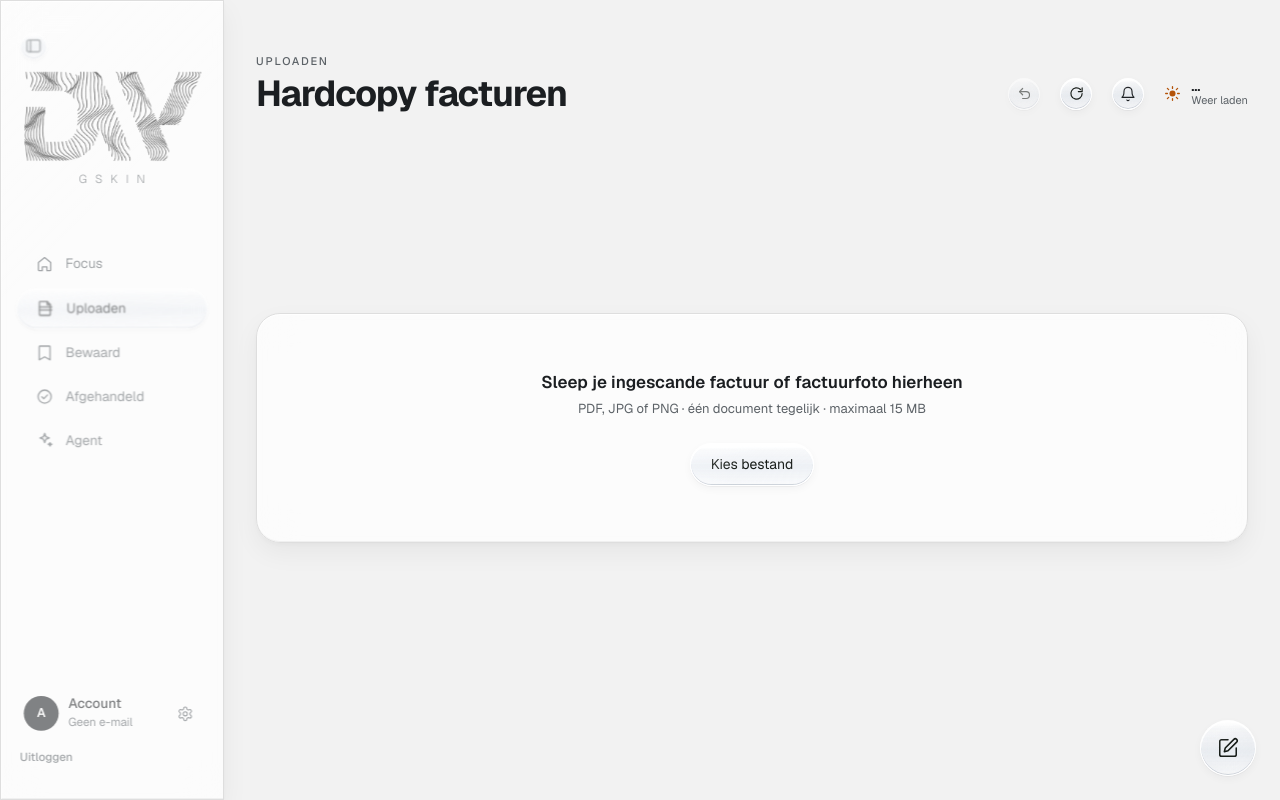
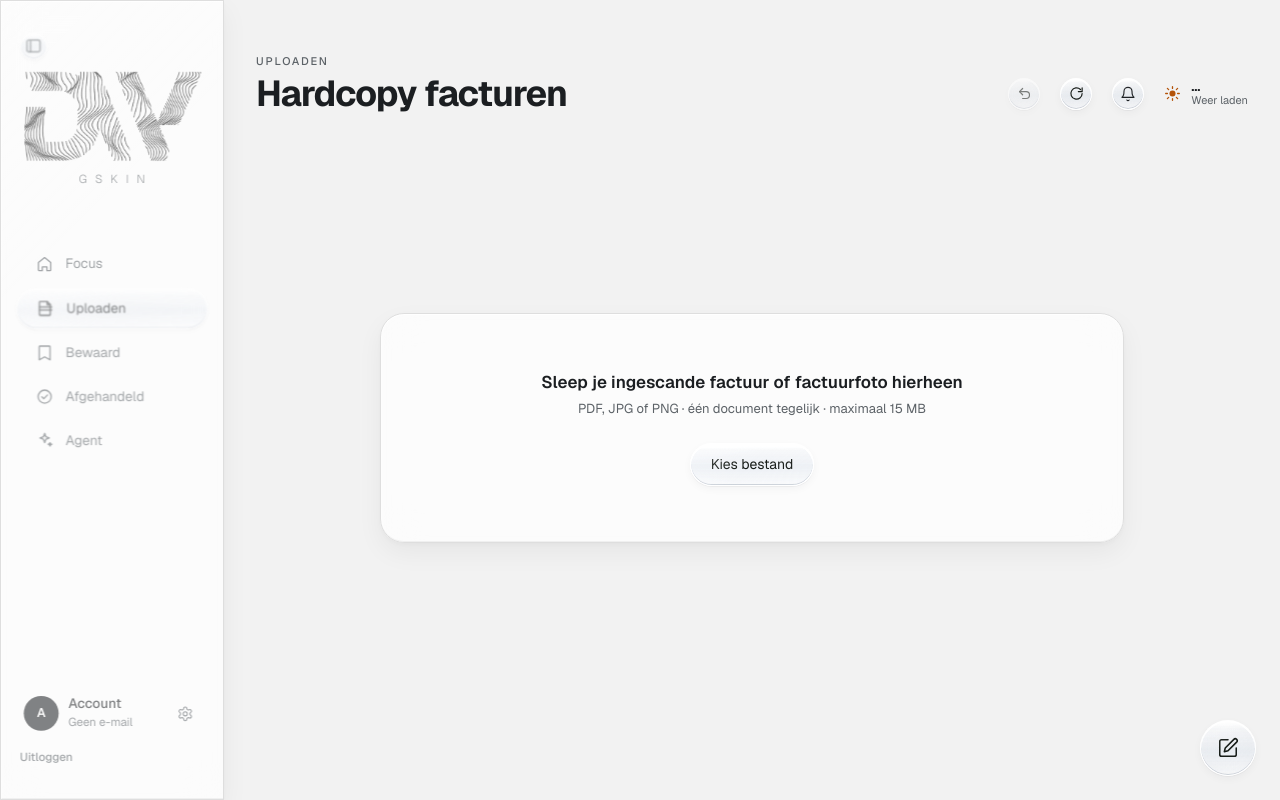
Before and after one commit to danwet/DW-gskin, a Next.js app: page /scan in a window 1280 px wide. Built offline with nearby package versions, Linux system fonts and the light colour scheme; no server answers; sample sign-in values are in the browser's storage.

Commit message:
Make the upload window three quarters of its width

```diff
--- a/components/ScanView.tsx
+++ b/components/ScanView.tsx
@@ -202,7 +202,7 @@ export function ScanView() {
             setDragging(false);
             onFiles(event.dataTransfer.files);
           }}
-          className={`glass-panel mt-[200px] rounded-[24px] px-6 py-14 text-center ${dragging ? "ring-2 ring-[var(--blue)]" : ""}`}
+          className={`glass-panel mx-auto mt-[200px] w-3/4 rounded-[24px] px-6 py-14 text-center ${dragging ? "ring-2 ring-[var(--blue)]" : ""}`}
         >
           <p className="text-[17px] font-semibold text-[var(--ink)]">Sleep je ingescande factuur of factuurfoto hierheen</p>
           <p className="mt-1 text-[13px] text-[var(--muted)]">PDF, JPG of PNG · één document tegelijk · maximaal 15 MB</p>
@@ -250,7 +250,7 @@ export function ScanView() {
       {stage === "uploading" ? (
         // Dezelfde bovenmarge als het sleepvak: het vlak blijft staan waar het
         // staat terwijl de factuur wordt uitgelezen.
-        <section className="glass-panel mt-[200px] rounded-[24px] px-6 py-14 text-center">
+        <section className="glass-panel mx-auto mt-[200px] w-3/4 rounded-[24px] px-6 py-14 text-center">
           <div className="mx-auto h-8 w-8 animate-spin rounded-full border-2 border-[var(--line)] border-t-[var(--blue)]" />
           <p className="mt-4 text-[15px] font-medium text-[var(--ink)]">Factuur wordt uitgelezen…</p>
           <p className="mt-1 text-[13px] text-[var(--muted)]">Dit kan even duren.</p>
```
